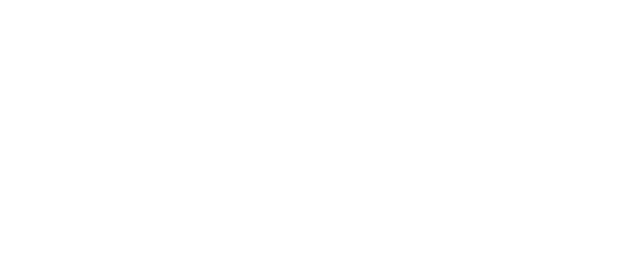
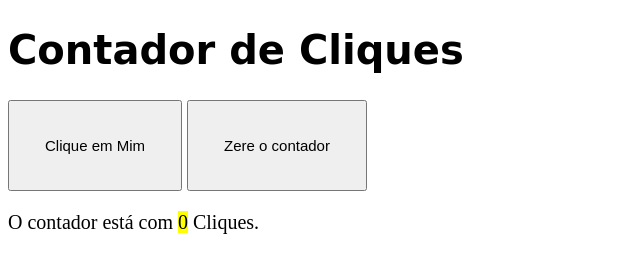
Before and after one commit to Amandalfs/-Studies, a plain HTML site: page Javascript/js basic (concluido)/pratica/ex009/index.html in a window 1280 px wide. Shown: the whole page, without its empty margins (0-640 px from the left). Drawn offline with Linux system fonts and the light colour scheme.

Commit message:
Ex008 Concluido

```diff
--- a/Javascript/js basic (concluido)/pratica/ex009/index.html
+++ b/Javascript/js basic (concluido)/pratica/ex009/index.html
@@ -1,14 +1,19 @@
 <!DOCTYPE html>
-<html lang="en">
+<html lang="pt-br">
 <head>
     <meta charset="UTF-8">
     <meta http-equiv="X-UA-Compatible" content="IE=edge">
     <meta name="viewport" content="width=device-width, initial-scale=1.0">
-    <title>Document</title>
+    <title>Contador por clique</title>
     <script src="script.js"></script>
     <link rel="stylesheet" href="style.css">
 </head>
 <body>
-
+    <h1>Contador de Cliques</h1>
+        <button onclick="iniciar()"> Clique em Mim </button>
+        <button onclick="zerar()"> Zere o contador </button>
+    <section id="result">
+        <p>O contador está com <mark>0</mark> Cliques.</p>
+    </section>
 </body>
 </html>
--- a/Javascript/js basic (concluido)/pratica/ex009/script.js
+++ b/Javascript/js basic (concluido)/pratica/ex009/script.js
@@ -0,0 +1,14 @@
+let n = 0;
+
+
+function iniciar() {
+    let res = document.getElementById('result');
+    n++;
+    res.innerHTML = (`<p>O contador esta com <mark>${n}</mark> Cliques</p>`);
+}
+
+function zerar() {
+    let res = document.getElementById('result');
+    n =0;
+    res.innerHTML = null;
+}
--- a/Javascript/js basic (concluido)/pratica/ex009/style.css
+++ b/Javascript/js basic (concluido)/pratica/ex009/style.css
@@ -0,0 +1,12 @@
+h1 {
+    font-family: 'Pacifico', cursive;
+}
+
+button {
+    padding: 35px;
+    font-size: 15px;
+}
+
+body {
+    font-size: 20px;
+}
```
